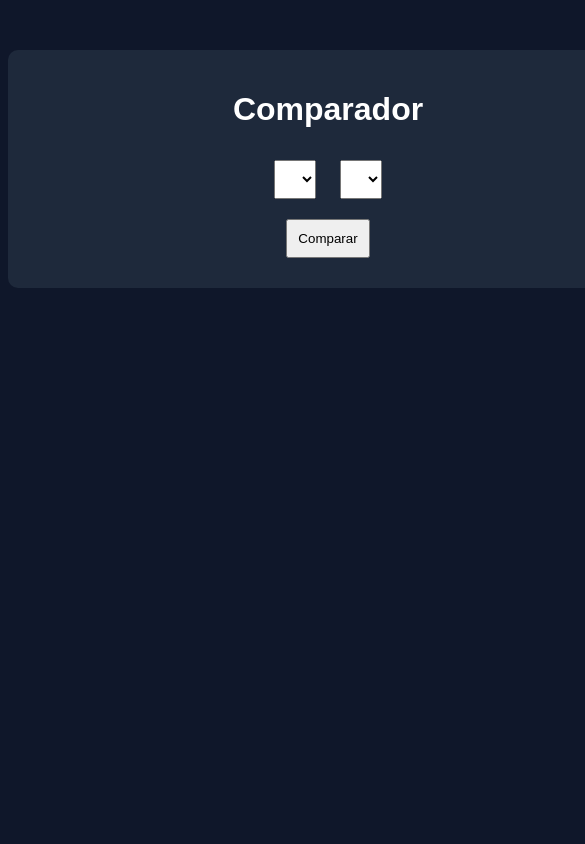
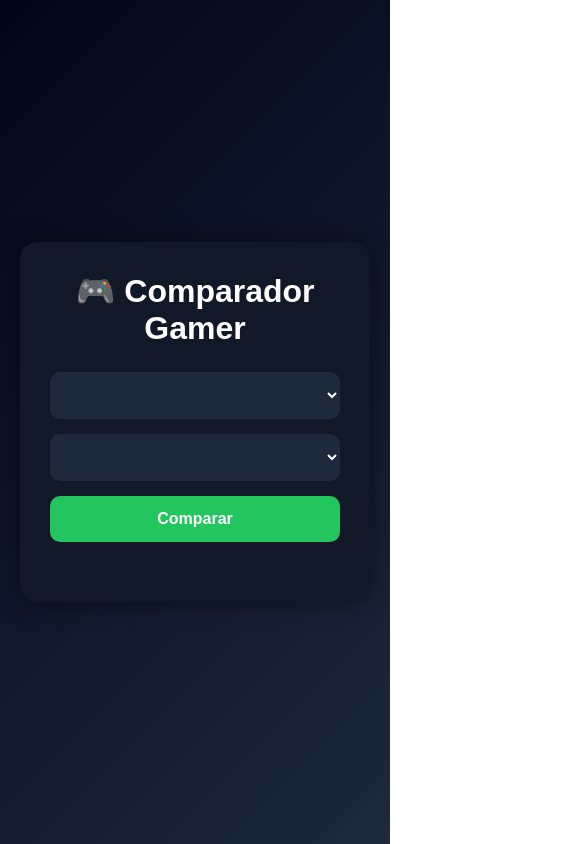
Before and after one commit to tostatrabalho/comparador, a plain HTML site: page index.html in a window 390 px wide. Shown: the top 844 px of the page, 585 px wide, since content can reach past the window. Drawn offline with nearby package versions, Linux system fonts and the light colour scheme; no server answers.

Commit message:
Update index.html

```diff
--- a/index.html
+++ b/index.html
@@ -2,48 +2,137 @@
 <html lang="pt-br">
 <head>
 <meta charset="UTF-8">
-<title>Comparador</title>
+<meta name="viewport" content="width=device-width, initial-scale=1.0">
+<title>Comparador Gamer</title>
 
 <style>
-body {
-  font-family: Arial;
-  background: #0f172a;
-  color: white;
-  text-align: center;
+*{
+  margin:0;
+  padding:0;
+  box-sizing:border-box;
 }
 
-.container {
-  background: #1e293b;
-  padding: 20px;
-  margin: 50px auto;
-  width: 600px;
-  border-radius: 10px;
+body{
+  font-family:Arial, Helvetica, sans-serif;
+  background:linear-gradient(135deg,#020617,#0f172a,#1e293b);
+  color:white;
+  min-height:100vh;
+  display:flex;
+  justify-content:center;
+  align-items:center;
+  padding:20px;
 }
 
-select, button {
-  padding: 10px;
-  margin: 10px;
+.container{
+  width:100%;
+  max-width:900px;
+  background:#111827;
+  border-radius:18px;
+  padding:30px;
+  box-shadow:0 0 25px rgba(0,0,0,.5);
+}
+
+h1{
+  text-align:center;
+  margin-bottom:25px;
+  font-size:32px;
+}
+
+.topo{
+  display:grid;
+  grid-template-columns:1fr 1fr auto;
+  gap:15px;
+}
+
+select,button{
+  padding:14px;
+  border:none;
+  border-radius:10px;
+  font-size:16px;
+}
+
+select{
+  background:#1e293b;
+  color:white;
+}
+
+button{
+  background:#22c55e;
+  color:white;
+  cursor:pointer;
+  font-weight:bold;
+  transition:.2s;
+}
+
+button:hover{
+  transform:scale(1.05);
+  background:#16a34a;
+}
+
+#resultado{
+  margin-top:30px;
+}
+
+.card-vencedor{
+  background:#14532d;
+  padding:18px;
+  border-radius:12px;
+  text-align:center;
+  font-size:24px;
+  margin-bottom:20px;
+}
+
+table{
+  width:100%;
+  border-collapse:collapse;
+  overflow:hidden;
+  border-radius:12px;
+}
+
+th{
+  background:#1d4ed8;
+  padding:14px;
+}
+
+td{
+  padding:12px;
+  text-align:center;
+  background:#1e293b;
+  border-bottom:1px solid #334155;
+}
+
+.highlight{
+  background:#15803d !important;
+  font-weight:bold;
+}
+
+@media(max-width:700px){
+  .topo{
+    grid-template-columns:1fr;
+  }
+
+  table{
+    font-size:13px;
+  }
 }
 </style>
-
 </head>
 
 <body>
 
 <div class="container">
-  <h1>Comparador</h1>
+  <h1>🎮 Comparador Gamer</h1>
 
-  <select id="produto1"></select>
-  <select id="produto2"></select>
-
-  <br>
-
-  <button onclick="comparar()">Comparar</button>
+  <div class="topo">
+    <select id="produto1"></select>
+    <select id="produto2"></select>
+    <button onclick="comparar()">Comparar</button>
+  </div>
 
   <div id="resultado"></div>
 </div>
 
-<script src="https://cdn.jsdelivr.net/npm/@supabase/supabase-js"></script>
+<script src="https://cdn.jsdelivr.net/npm/@supabase/supabase-js@2"></script>
 <script src="script.js"></script>
 
 </body>
```
